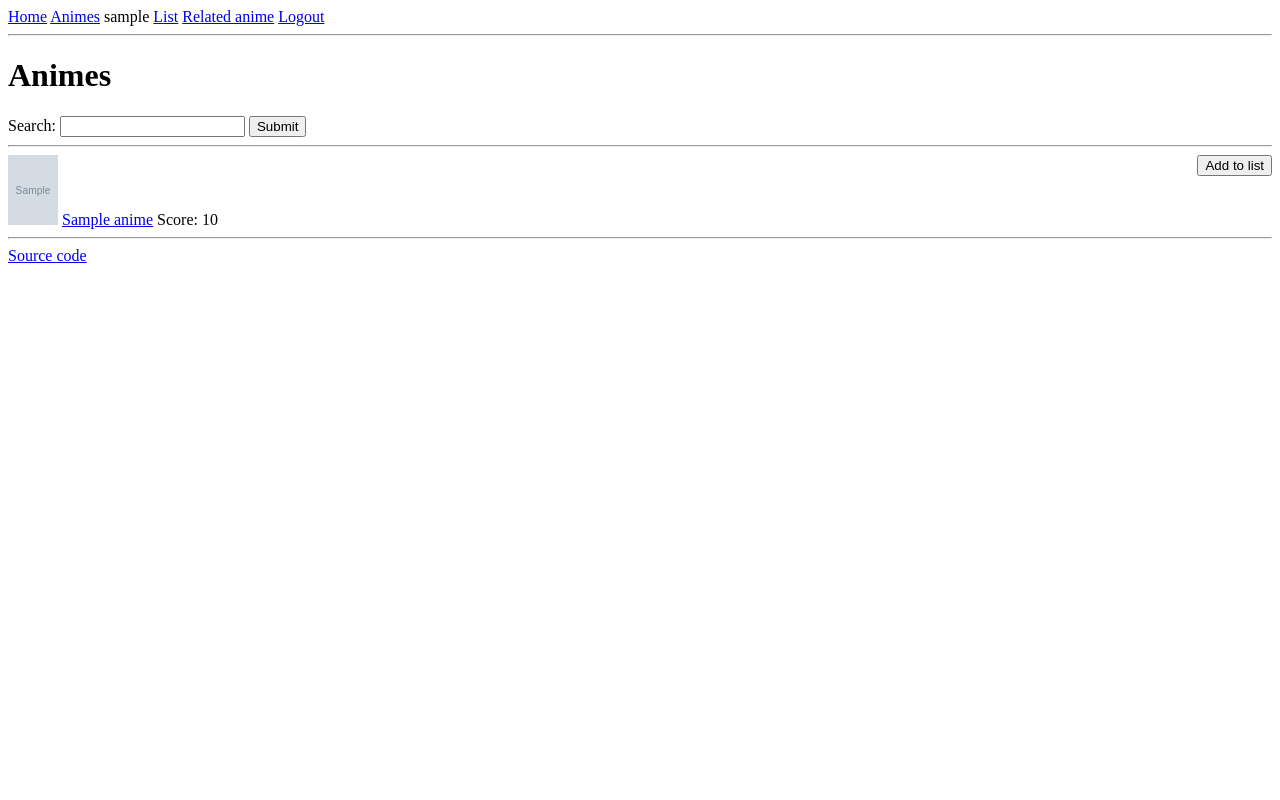
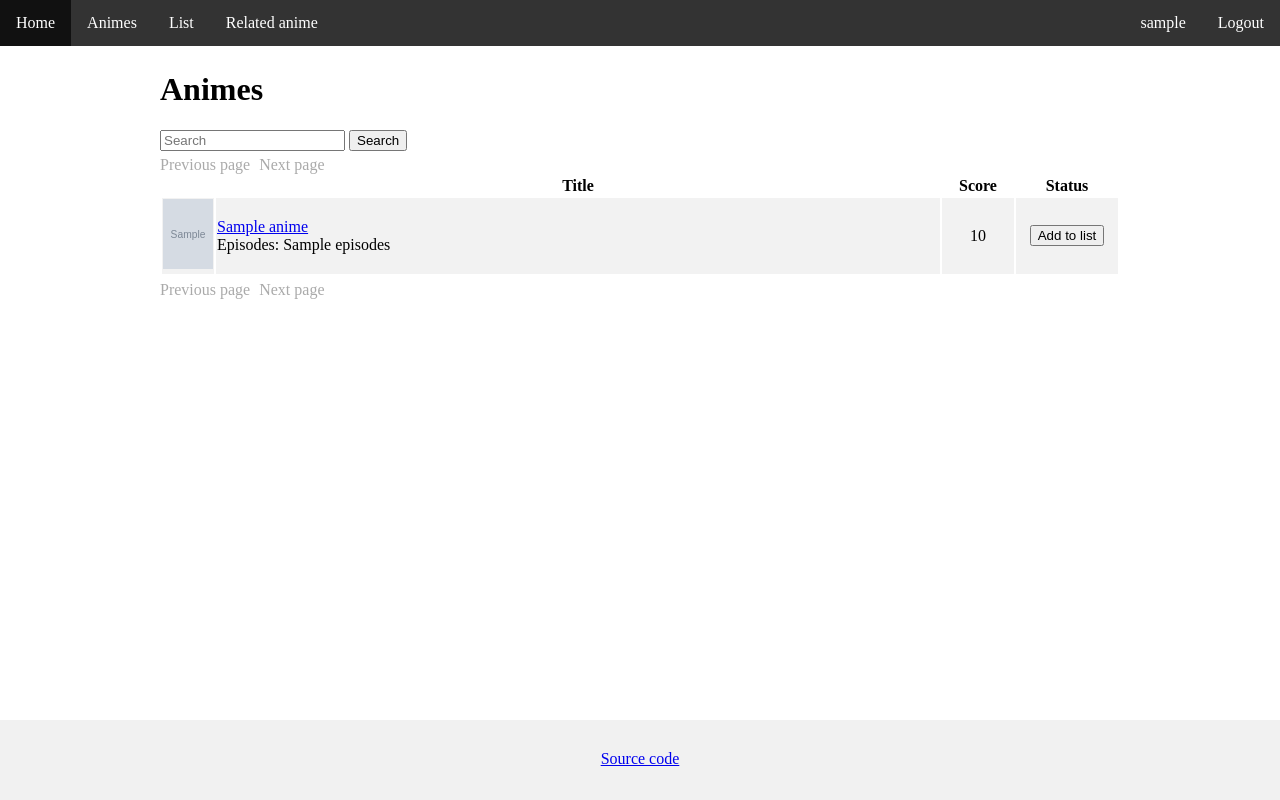
Before and after one commit to bntti/animelist, a Flask app: template templates/animes.html in a window 1280 px wide. Run offline with Flask 2, Linux system fonts and the light colour scheme; the visitor is signed in with stand-in values (Sample User, id 1); the template is opened without the code that fills it: most values are stand-ins (such as "Sample title", 1, 10 or a date in 2020); grey boxes marked "Sample" are stand-in pictures.

Commit message:
Redesign UI

```diff
--- a/routes.py
+++ b/routes.py
@@ -173,6 +173,12 @@ def related_post() -> Union[str, Response]:
     return related_get()
 
 
+# /profile
+@app.route("/profile")
+def profile() -> str:
+    return render_template("profile.html")
+
+
 # /login
 @app.route("/login", methods=["GET", "POST"])
 def login() -> Union[str, Response]:
--- /dev/null
+++ b/static/animes.css
@@ -0,0 +1,41 @@
+table {
+  width: 100%;
+}
+
+tr:nth-child(even) {
+  background-color: #f2f2f2;
+}
+
+tr {
+  vertical-align: middle;
+}
+
+.a {
+  width: 0px;
+}
+
+.c {
+  text-align: center;
+  width: 70px;
+}
+
+.d {
+  text-align: center;
+  width: 100px;
+}
+
+a.enabled {
+  color: #000;
+  text-decoration: none;
+  padding-right: 5px;
+}
+
+a.disabled {
+  color: #aaa;
+  text-decoration: none;
+  padding-right: 5px;
+}
+
+.pages {
+  margin-top: 5px;
+}
--- /dev/null
+++ b/static/layout.css
@@ -0,0 +1,45 @@
+body {
+  margin: 0;
+}
+
+.content {
+  margin: auto;
+  max-width: 60em;
+  min-height: calc(100vh - 150px);
+  margin-top: 30px;
+  padding: 20px;
+}
+
+.footer {
+  background-color: #f1f1f1;
+  text-align: center;
+  padding: 30px;
+  height: 20px;
+}
+
+ul.navbar {
+  background-color: #333;
+  position: fixed;
+  top: 0;
+  width: 100%;
+  list-style-type: none;
+  margin: 0;
+  padding: 0;
+  overflow: hidden;
+}
+
+ul.navbar li {
+  float: left;
+}
+
+ul.navbar li a {
+  padding: 14px 16px;
+  color: white;
+  display: block;
+  text-align: center;
+  text-decoration: none;
+}
+
+ul.navbar li a:hover {
+  background-color: #111;
+}
--- a/templates/animes.html
+++ b/templates/animes.html
@@ -1,52 +1,100 @@
 {% extends "layout.html" %}
 {% block title %}Animes{% endblock %}
+{% block stylesheet %}
+<link rel="stylesheet" href="/static/animes.css">
+{% endblock %}
+
 {% block content %}
 
 <h1>Animes</h1>
 
 <!-- Search -->
 <form>
-    Search: <input type="text" value="{{query}}" name="query" />
-    <input type="submit" value="Submit" />
+    <input type="text" value="{{query}}" name="query" placeholder="Search" />
+    <input type="submit" value="Search" />
 </form>
 
-<!-- Previous and next page -->
-{% if show_prev %} <a href="{{prev_url}}">Previous page</a> {% endif %}
-{% if show_next %} <a href="{{next_url}}">Next page</a> {% endif %}
+<!-- Previous and next page buttons -->
+{% if animes %}
+<div class="pages">
+    {% if show_prev %}
+    <a class="enabled" href="{{prev_url}}">Previous page</a>
+    {% else %}
+    <a class="disabled">Previous page</a>
+    {% endif %}
+
+    {% if show_next %}
+    <a class="enabled" href="{{next_url}}">Next page</a>
+    {% else %}
+    <a class="disabled">Next page</a>
+    {% endif %}
+</div>
+{% endif %}
 
 <!-- Animes -->
+{% if animes %}
+<table>
+    <tr>
+        <th class="a"></th>
+        <th class="b">Title</th>
+        <th class="c">Score</th>
+        <th class="d">Status</th>
+    </tr>
     {% for anime in animes %}
-<hr />
-<img alt="Anime thumbnail" src="{{anime.thumbnail}}" width=50 height=70>
+    <tr>
+        <td class="a">
+            {% if anime.thumbnail %}
+            <img src="{{anime.thumbnail}}" width=50 height=70>
+            {% else %}
+            <img src="https://cdn.myanimelist.net/images/qm_50.gif" width=50 height=70>
+            {% endif %}
+        </td>
+        <td class="b">
+            <div>
                 <a href="/anime/{{anime.id}}">{{anime.title}}</a>
-{% if anime.score %}Score: {{anime.score}}{% endif %}
-
+                <br>
+                Episodes: {{anime.episodes}}
+            </div>
+        </td>
+        <td class="c">
+            {% if anime.score %}{{anime.score}}{% endif %}
+        </td>
+        <td class="d">
             <!-- List status -->
             {% if session.user_id %}
             {% if anime.id not in list_ids %}
-<form style="float: right;" action="{{current_url}}" method="POST">
+            <form action="{{current_url}}" method="POST">
                 <input type="hidden" value="{{anime.id}}" name="anime_id" />
                 <input type="hidden" name="csrf_token" value="{{session.csrf_token}}" />
-    <button type="submit">Add to list</button>
+                <input type="submit" value="Add to list">
             </form>
             {% else %}
-<p style="float: right;">In list </p>
+            In list
             {% endif %}
             {% endif %}
+        </td>
+    </tr>
     {% endfor %}
-
-<!-- No animes found -->
-{% if animes | length == 0 %}
-<hr />
+</table>
+{% else %}
 <p><strong>No animes found</strong></p>
 {% endif %}
 
+<!-- Previous and next page buttons -->
+{% if animes %}
+<div class="pages">
+    {% if show_prev %}
+    <a class="enabled" href="{{prev_url}}">Previous page</a>
+    {% else %}
+    <a class="disabled">Previous page</a>
+    {% endif %}
 
-<!-- Previous and next page -->
-{% if show_prev or show_next %}
-<hr />
+    {% if show_next %}
+    <a class="enabled" href="{{next_url}}">Next page</a>
+    {% else %}
+    <a class="disabled">Next page</a>
     {% endif %}
-{% if show_prev %} <a href="{{prev_url}}">Previous page</a> {% endif %}
-{% if show_next %} <a href="{{next_url}}">Next page</a> {% endif %}
+</div>
+{% endif %}
 
 {% endblock %}
--- a/templates/layout.html
+++ b/templates/layout.html
@@ -3,32 +3,37 @@
 
 <head>
   <title>AnimeList - {% block title %}{% endblock %}</title>
+  {% block stylesheet %}{% endblock %}
+  <link rel="stylesheet" href="/static/layout.css">
+  <meta name="viewport" content="width=device-width, initial-scale=1">
 </head>
 
 <body>
-  <header>
-    <a href="/">Home</a>
-    <a href="/animes">Animes</a>
+  <div>
+    <ul class="navbar">
+      <li><a href="/">Home</a></li>
+      <li><a href="/animes">Animes</a></li>
 
-    {% if session.username %}
-    {{session.username}}
-    <a href="/list">List</a>
-    <a href="/related">Related anime</a>
-    <a href="/logout">Logout</a>
+      {% if session.username %}
+      <li><a href="/list">List</a></li>
+      <li><a href="/related">Related anime</a></li>
+      <li style="float:right"><a href="/logout">Logout</a></li>
+      <li style="float:right"><a href="/profile">{{session.username}}</a></li>
 
-    {% else %}
-    <a href="/login">Log in</a>
-    <a href="/register">Register</a>
-    {% endif %}
-  </header>
+      {% else %}
+      <li style="float:right"><a href="/login">Log in</a></li>
+      <li style="float:right"><a href="/register">Register</a></li>
+      {% endif %}
+    </ul>
+  </div>
 
-  <hr />
-  {% block content %}{% endblock %}
-  <hr />
+  <div class="content">
+    {% block content %}{% endblock %}
+  </div>
 
-  <footer>
+  <div class="footer">
     <a href="https://github.com/bntti/AnimeList" target="_blank">Source code</a>
-  </footer>
+  </div>
 </body>
 
 </html>
--- a/user_service.py
+++ b/user_service.py
@@ -77,7 +77,7 @@ def check_register(username: str, password1: str, password2: str) -> list:
     elif len(password1) > 64 or len(password2) > 64:
         errors.append("Password too long (max 64 characters)")
     if password1 != password2:
-        errors.append("Passwords do not mach")
+        errors.append("Passwords do not match")
 
     return errors
 
```
Also changed, not shown: anime_service.py (+8 -6 lines), static/anime.css (added, +22 -0 lines), static/list.css (added, +29 -0 lines), static/login.css (added, +11 -0 lines), static/register.css (added, +11 -0 lines), static/relations.css (added, +25 -0 lines), templates/anime.html (+65 -21 lines), templates/list.html (+39 -17 lines), templates/login.html (+14 -6 lines), templates/profile.html (added, +8 -0 lines), templates/register.html (+19 -9 lines), templates/relations.html (+29 -6 lines). Lines whose indentation alone changed are shown as unchanged.
